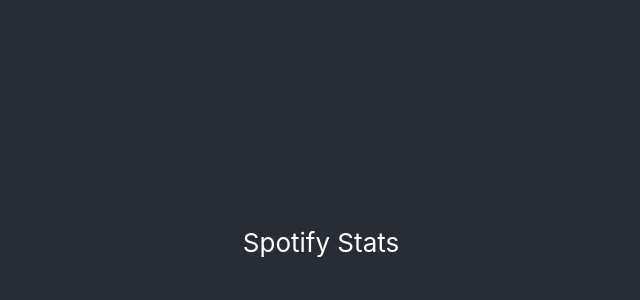
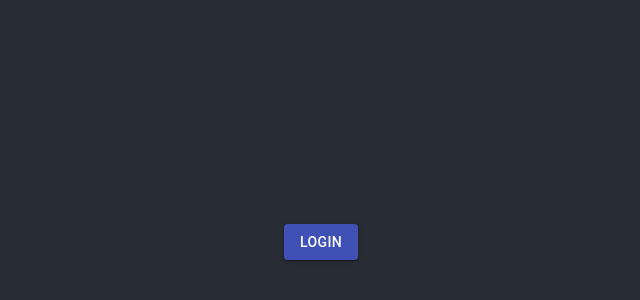
Before and after one commit to lorenzoparas/spotify-stats, a React (Create React App) app in the folder spotify-stats/: page / in a window 1280 px wide. Shown: the part 158-458 px from the top of the page, without its empty margins (319-959 px from the left). Built offline with nearby package versions, Linux system fonts and the light colour scheme.

Commit message:
added login button

```diff
--- a/spotify-stats/public/index.html
+++ b/spotify-stats/public/index.html
@@ -7,7 +7,7 @@
     <meta name="theme-color" content="#000000" />
     <meta
       name="description"
-      content="Web site created using create-react-app"
+      content="View your Spotify account's statistics!"
     />
     <link rel="apple-touch-icon" href="%PUBLIC_URL%/logo192.png" />
     <!--
--- a/spotify-stats/src/App.js
+++ b/spotify-stats/src/App.js
@@ -1,11 +1,12 @@
 import React from "react";
 import "./App.css";
+import Home from './pages/Home';
 
 function App() {
   	return (
 		<div className="App">
 			<div className="App-header">
-				Spotify Stats
+				<Home/>
 			</div>
 		</div>
 	);
--- /dev/null
+++ b/spotify-stats/src/pages/Home.jsx
@@ -0,0 +1,26 @@
+import React from 'react';
+import Button from '@material-ui/core/Button';
+
+const clientId = '33c58056810e472dbde6aa97618d59c9';
+const redirectUri = 'https%3A%2F%2Fexample.com%2F';
+const fetchUrl = 'https://accounts.spotify.com/authorize' +
+    '?client_id=' + clientId +
+    '&response_type=code' +
+    '&redirect_uri=' + redirectUri;
+
+function Home() {
+
+    const handleLogin = () => {
+        fetch(fetchUrl);
+    };
+
+    return (
+        <div>
+            <Button variant="contained" color="primary" onClick={handleLogin}>
+                LOGIN
+            </Button>
+        </div>
+    );
+}
+
+export default Home;
```
